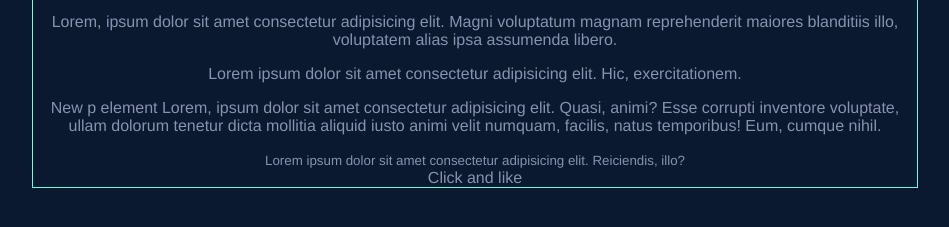
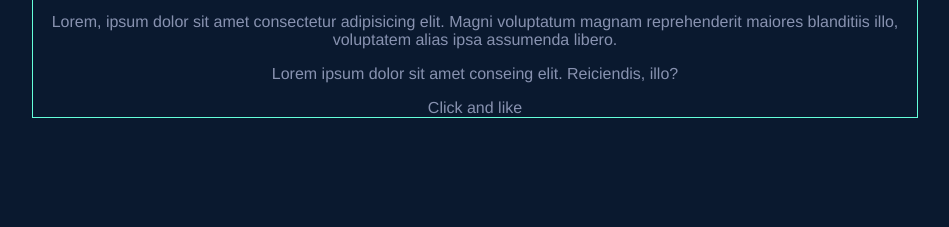
Before and after one commit to leobapineda/PlatziGitYGithub_v2, a plain HTML site: page index.html in a window 1280 px wide. Shown: the part 169-396 px from the top of the page, without its empty margins (165-1114 px from the left). Drawn offline with Linux system fonts and the light colour scheme; files whose address does not match are found by name.

```diff
--- a/index.html
+++ b/index.html
@@ -18,11 +18,7 @@
         <h1 class="h1">El blog de main</h1>
         <p class="p1">Lorem, ipsum dolor sit amet consectetur adipisicing elit. Magni voluptatum magnam reprehenderit
             maiores blanditiis illo, voluptatem alias ipsa assumenda libero.</p>
-        <p class="p2">Lorem ipsum dolor sit amet consectetur adipisicing elit. Hic, exercitationem.</p>
-        <p class="p3">New p element Lorem, ipsum dolor sit amet consectetur adipisicing elit. Quasi, animi? Esse
-            corrupti inventore voluptate, ullam dolorum tenetur dicta mollitia aliquid iusto animi velit numquam,
-            facilis, natus temporibus! Eum, cumque nihil.</p>
-            <small>Lorem ipsum dolor sit amet consectetur adipisicing elit. Reiciendis, illo?</small>
+        <p class="p2">Lorem ipsum dolor sit amet conseing elit. Reiciendis, illo?</small>
             <div>Click and like</div>
     </div>
 </body>
```
